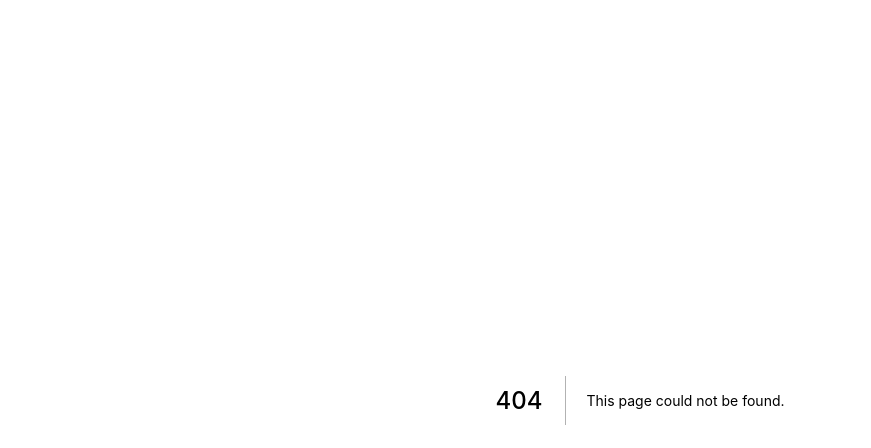
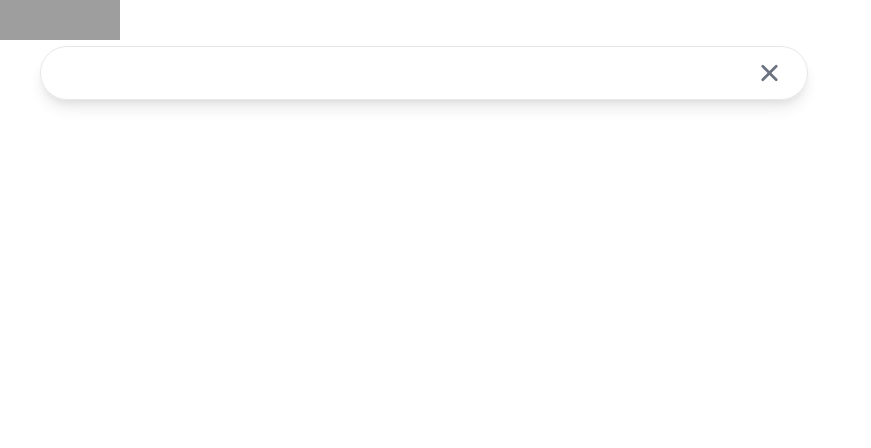
Before and after one commit to dineshtamang14/Google-clone, a Next.js app: page /search in a window 1280 px wide. Before the commit this address had no page. Shown: the top 448 px of the page, without its empty margins (0-871 px from the left). Built offline with nearby package versions, Linux system fonts and the light colour scheme; grey boxes are pictures that could not be loaded.

Commit message:
add search component

```diff
--- /dev/null
+++ b/components/Header.js
@@ -0,0 +1,28 @@
+import { XIcon } from "@heroicons/react/solid";
+import Image from "next/image"
+import { useRouter } from "next/router";
+import { useRef } from "react";
+
+function Header() {
+    const router = useRouter();
+    const searchInputRef = useRef(null);
+
+    return (
+        <header>
+            <Image
+                src="https://www.google.co.uk/images/branding/googlelogo/2x/googlelogo_color_272x92dp.png"
+                height={40}
+                width={120}
+                onClick={() => router.push("/")}
+                className="cursor-pointer"
+            />
+            <form className="flex px-6 py-3 ml-10 mr-5 border border-gray-200 rounded-full shadow-lg max-w-3xl items-center">
+                <input ref={searchInputRef}
+                className="flex-grow w-full focus:outline-none" type="text" />
+                <XIcon className="h-7 text-gray-500 cursor-pointer" />
+            </form>
+        </header>
+    )
+}
+
+export default Header
--- /dev/null
+++ b/pages/search.js
@@ -0,0 +1,20 @@
+import Head from "next/head";
+import Header from "../components/Header";
+
+function Search() {
+    return (
+        <div>
+            <head>
+                <title>Search Result</title>
+                <link rel="icon" href="/favicon.ico" />
+            </head>
+
+            {/* Header */}
+            <Header />
+            {/* Search Results */}
+
+        </div>
+    )
+}
+
+export default Search;
```
